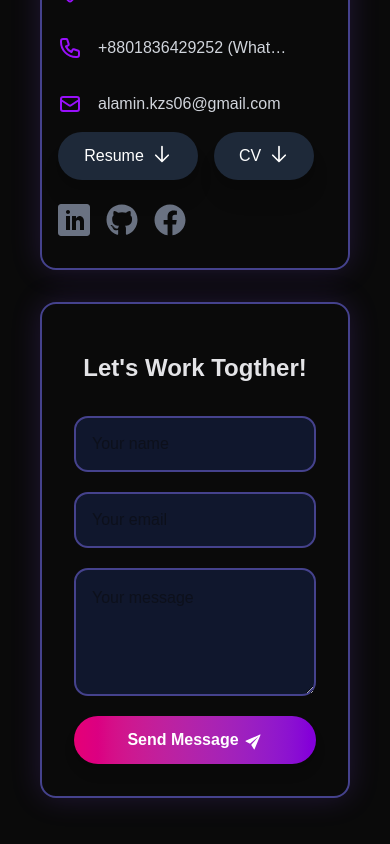
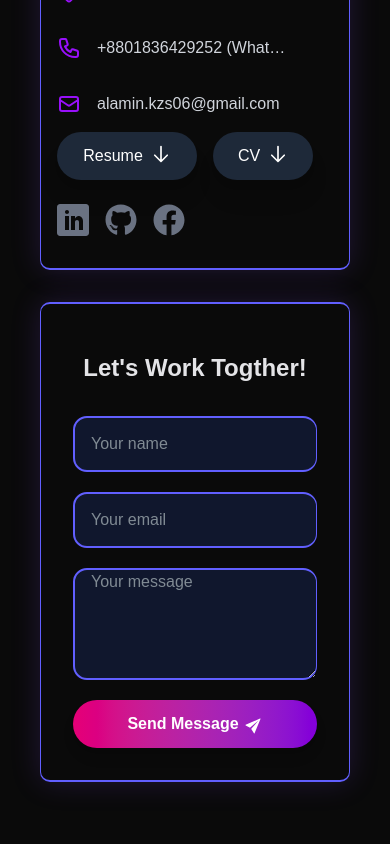
Before and after one commit to alamin6688/alamin-portfolio, a React (Vite) app: page / in a window 390 px wide. Shown: the part 4728-5572 px from the top of the page. Built offline with nearby package versions, Linux system fonts and the light colour scheme.

Commit message:
Design Modified

```diff
--- a/src/Modules/Contact/Contact.tsx
+++ b/src/Modules/Contact/Contact.tsx
@@ -10,7 +10,7 @@ const Contact = () => {
           Get In Touch
         </h1>
         <div className="flex flex-col gap-8 md:flex-row items-center justify-center">
-          <div className="md:w-1/2 border-2 border-[#45428d] rounded-2xl px-4 md:px-6 lg:px-8 py-8 md:py-10 shadow-[0_0_30px_rgba(127,72,230,0.2)] w-full" data-aos="zoom-out-right" data-aos-duration="2000">
+          <div className="md:w-1/2 border-2 border-l border-r border-indigo-500 rounded-lg px-4 md:px-6 lg:px-8 py-8 md:py-10 shadow-[0_0_30px_rgba(127,72,230,0.2)] w-full" data-aos="zoom-out-right" data-aos-duration="2000">
             <h1 className="text-2xl font-semibold text-zinc-200 lg:text-3xl capitalize text-center md:text-left">
               Contact me for collaboration
             </h1>
@@ -166,7 +166,7 @@ const Contact = () => {
               </ul>
             </div>
           </div>
-          <div className="pt-12 lg:w-1/2 w-full lg:mt-0 border-2 border-[#45428d] rounded-2xl p-8 shadow-[0_0_30px_rgba(127,72,230,0.2)]"data-aos="zoom-out-left" data-aos-duration="2000">
+          <div className="pt-12 lg:w-1/2 w-full lg:mt-0 border-2 rounded-lg p-8 border-l border-r border-indigo-500 shadow-[0_0_30px_rgba(127,72,230,0.2)]"data-aos="zoom-out-left" data-aos-duration="2000">
             <div className="flex flex-col md:flex-row items-center justify-between">
               <h2 className="text-2xl font-semibold text-zinc-200 ">
                 Let's Work Togther!
@@ -176,16 +176,16 @@ const Contact = () => {
               <input
                 type="text"
                 placeholder="Your name"
-                className="block w-full bg-[#10172D] h-14 px-4 border-2 border-[#45428d] rounded-xl focus:outline-none focus:border-2 focus:border-[#7F48E6]"
+                className="block w-full bg-[#10172D] text-teal-50 hover:border-l border-r border-indigo-500 h-14 px-4 border-2 rounded-xl focus:outline-none focus:border-2 focus:border-[#7F48E6]"
               />
               <input
                 type="email"
                 placeholder="Your email"
-                className="block w-full bg-[#10172D] h-14 px-4 border-2 border-[#45428d] rounded-xl focus:outline-none focus:border-2 focus:border-[#7F48E6]"
+                className="block w-full bg-[#10172D] text-teal-50 hover:border-l border-r border-indigo-500 h-14 px-4 border-2 rounded-xl focus:outline-none focus:border-2 focus:border-[#7F48E6]"
               />
               <textarea
                 placeholder="Your message"
-                className="block w-full bg-[#10172D] h-32 px-4 py-4 border-2 border-[#45428d] rounded-xl focus:outline-none focus:border-2 focus:border-[#7F48E6]"
+                className="block w-full bg-[#10172D] text-teal-50 hover:border-l border-r border-indigo-500 h-28 px-4 border-2 rounded-xl focus:outline-none focus:border-2 focus:border-[#7F48E6]"
               ></textarea>
 
               <button className="w-full bg-gradient-to-r from-pink-600 to-purple-700 hover:from-pink-600 hover:to-purple-700 text-white font-semibold py-3 px-6 rounded-full shadow-lg transform hover:scale-105 transition duration-300 ease-in-out btn">
--- a/src/components/ui/timeline.tsx
+++ b/src/components/ui/timeline.tsx
@@ -39,8 +39,8 @@ export const Timeline = ({ data }: { data: TimelineEntry[] }) => {
           See My Journey
         </h2>
         <p className="text-neutral-300  md:text-base text-center ">
-          I&apos;ve been working for the past 2 years. Here&apos;s
-          the best of my journey.
+          I&apos;ve been working for the past 2 years. Here&apos;s the best of
+          my journey.
         </p>
       </div>
 
@@ -54,7 +54,7 @@ export const Timeline = ({ data }: { data: TimelineEntry[] }) => {
               <div className="h-10 absolute left-3 md:left-3 w-10 rounded-full bg-white dark:bg-black flex items-center justify-center">
                 <div className="h-4 w-4 rounded-full bg-neutral-200 dark:bg-neutral-800 border border-neutral-300 dark:border-neutral-700 p-2" />
               </div>
-              <h3 className="hidden md:block text-xl md:pl-20 md:text-5xl font-bold text-neutral-500 dark:text-neutral-500 ">
+              <h3 className="hidden md:block text-xl md:pl-20 md:text-5xl font-bold  text-white ">
                 {item.title}
               </h3>
             </div>
```
